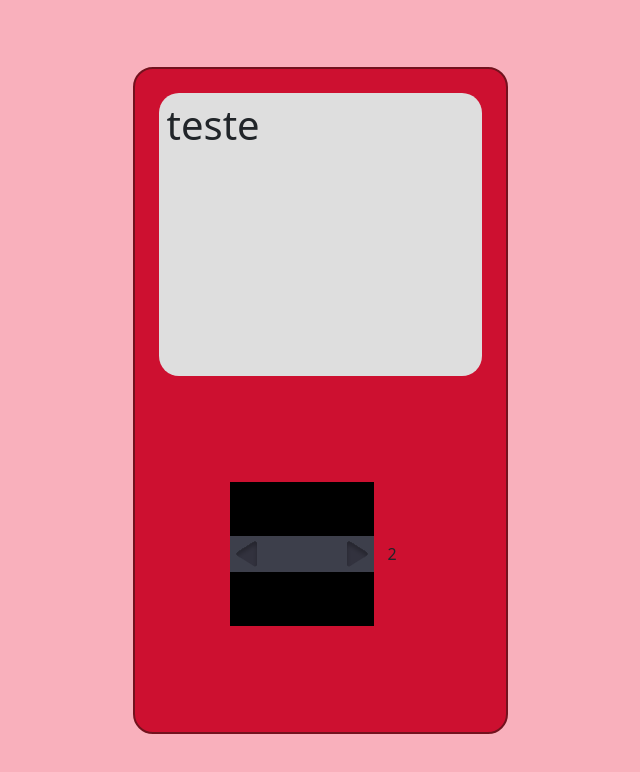
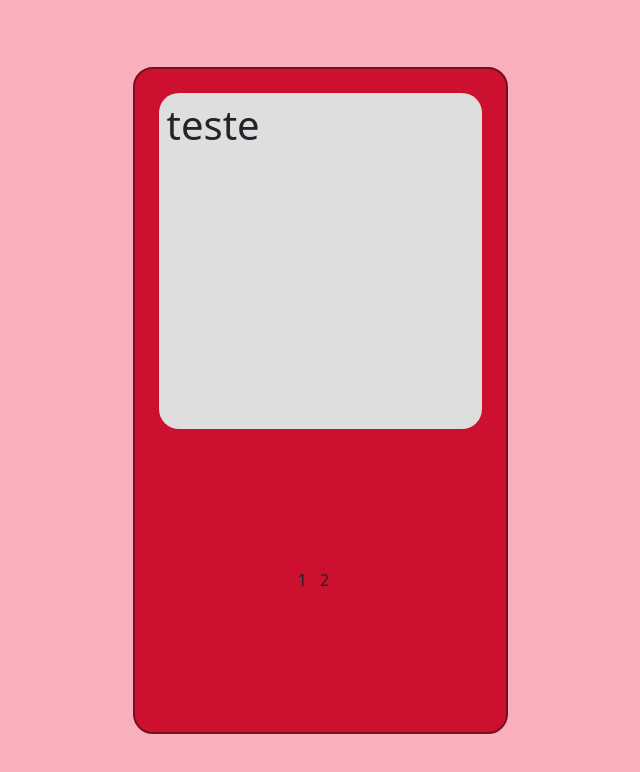
Before and after one commit to clarkjoao/pokedex, a React (Create React App) app: page / in a window 1280 px wide. Shown: the top 772 px of the page, without its empty margins (320-960 px from the left). Built offline with nearby package versions, Linux system fonts and the light colour scheme.

Commit message:
remove rows

```diff
--- a/src/components/ArrowsButton.tsx
+++ /dev/null
@@ -1,27 +0,0 @@
-import React from "react";
-import { ReactComponent as Left } from "assets/icons/left.svg";
-import { ReactComponent as Right } from "assets/icons/right.svg";
-const ArrowsButton: React.FC = () => {
-  return (
-    <div className="arrows_button position-relative d-flex align-items-center justify-content-center flex-column">
-      <div className="content position-absolute d-flex w-100 justify-content-between rotate-l-90">
-        <button>
-          <Left />
-        </button>
-        <button>
-          <Right />
-        </button>
-      </div>
-      <div className="content position-absolute d-flex w-100 justify-content-between">
-        <button>
-          <Left />
-        </button>
-        <button>
-          <Right />
-        </button>
-      </div>
-    </div>
-  );
-};
-
-export default ArrowsButton;
--- a/src/pages/Main/index.tsx
+++ b/src/pages/Main/index.tsx
@@ -1,5 +1,4 @@
 import React from "react";
-import ArrowsButton from "components/ArrowsButton";
 const Main: React.FC = () => {
   return (
     <div className="d-flex align-items-center justify-content-center vw-100 vh-100">
@@ -10,9 +9,7 @@ const Main: React.FC = () => {
           </div>
         </div>
         <div className="case__bottom d-flex align-items-center justify-content-center flex-grow-1">
-          <div className="btn-arrow">
-            <ArrowsButton />
-          </div>
+          <div className="btn-arrow">1</div>
           <div className="btn">2</div>
         </div>
       </div>
```
